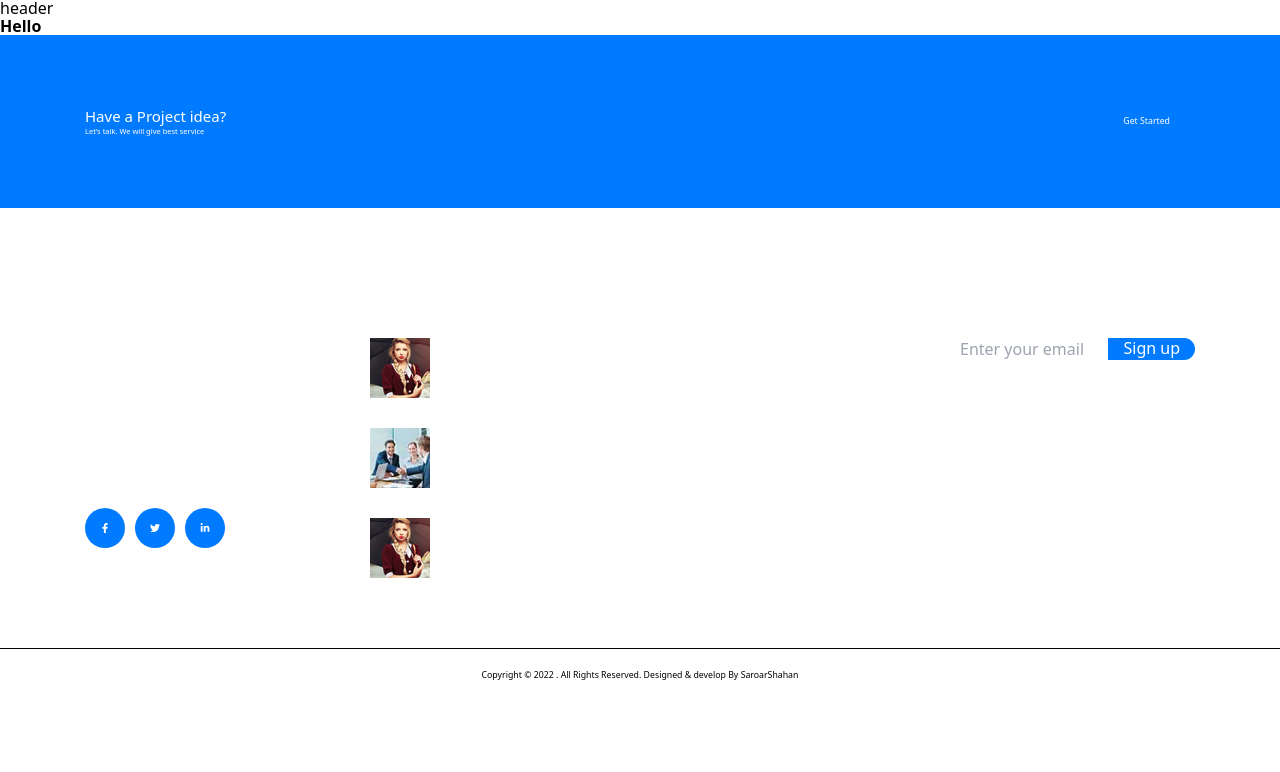
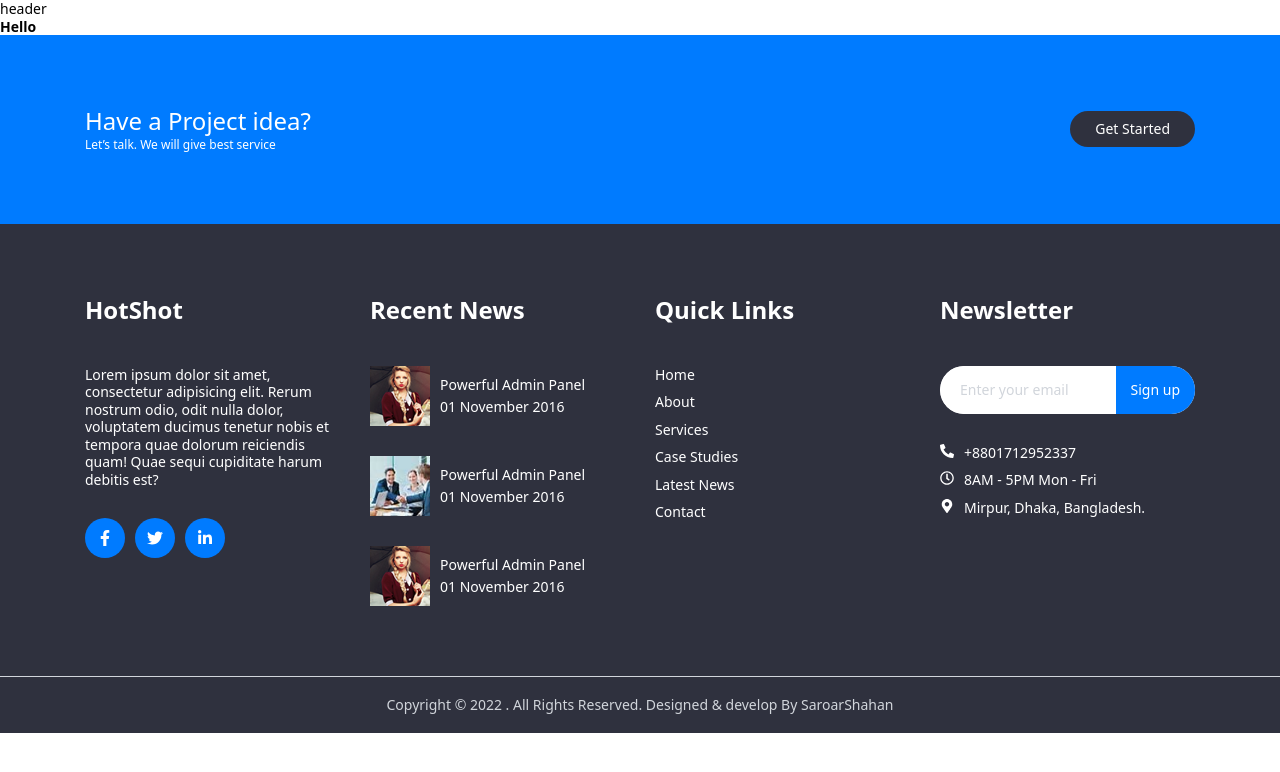
Before and after one commit to SaroarShahan/hotshot, a Next.js app: page / in a window 1280 px wide. Shown: the top 772 px of the page. Built offline with nearby package versions, Linux system fonts and the light colour scheme.

Commit message:
Update tailwind config

```diff
--- a/tailwind.config.js
+++ b/tailwind.config.js
@@ -27,6 +27,7 @@ module.exports = {
       3: '3rem',
       3.5: '3.5rem',
       4: '4rem',
+      4.8: '4.8rem',
       5: '5rem',
       6: '6rem',
       7: '7rem',
@@ -44,6 +45,20 @@ module.exports = {
       primary: {
         DEFAULT: '#007bff',
       },
+
+      gray: {
+        300: '#d1d5db',
+        800: '#2F313E',
+        900: '#263C53',
+      },
+    },
+    fontSize: {
+      xs: ['1.2rem', '1.4'],
+      sm: ['1.4rem', '1.6rem'],
+      base: ['1.6rem', '1.7ren'],
+      lg: ['1.8rem', '2.6rem'],
+      xl: ['2rem', '2.8rem'],
+      '2xl': ['2.4rem', '3.2rem'],
     },
     extend: {
       container: {
@@ -59,7 +74,7 @@ module.exports = {
           fontSize: '62.5%',
         },
         body: {
-          fontSize: '1.6rem',
+          fontSize: '1.4rem',
         },
       });
 
```
